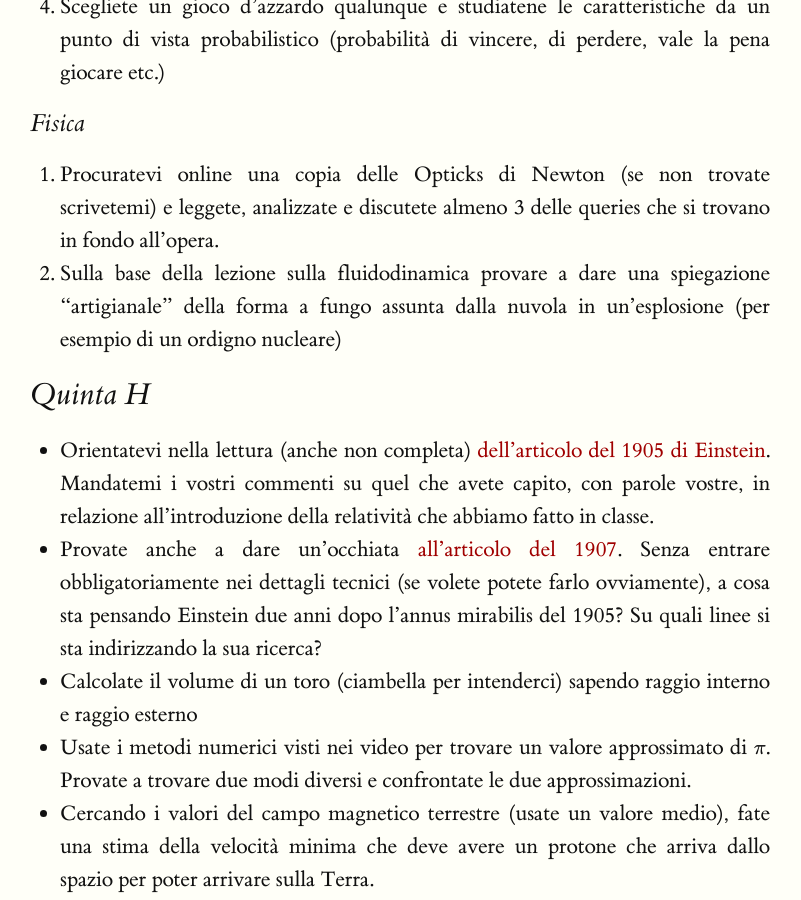
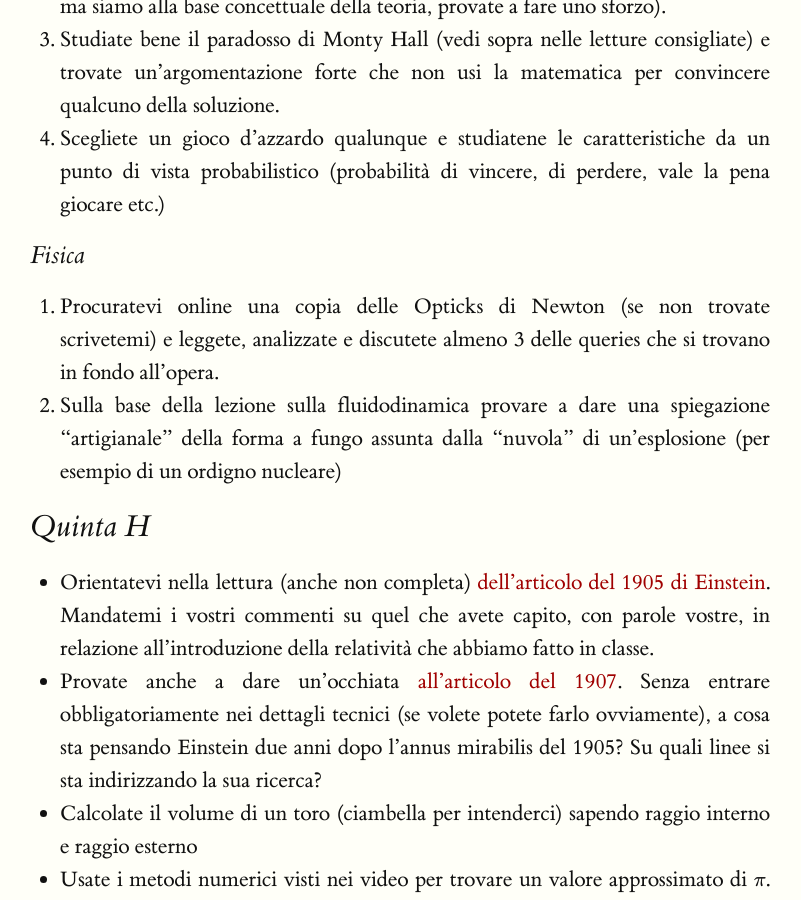
Before and after one commit to orporick/orporick.github.io, a Jekyll site: the page built from esilio.md, in a window 1280 px wide and 900 px high, scrolled down 6368 px. Shown: the whole window, without its empty margins (240-1041 px from the left). Built offline with Jekyll 4.4.1, drawn with Linux system fonts in a browser that asks for light colours; nearby versions of some CDN libraries; formulas are drawn with MathJax 3; some of the changed lines change nothing that is shown; some of the changed text lies outside the part shown.

Commit message:
Nuovo post

```diff
--- a/esilio.md
+++ b/esilio.md
@@ -66,6 +66,7 @@
 * [Velocità orbitale e trasferimento orbitale](https://www.youtube.com/watch?v=9s6qhRDMRFo)
 * [Applicazioni all'astrofisica - 1](https://www.youtube.com/watch?v=1cJIq_NnHho)
 * [Applicazioni all'astrofisica - 2](https://www.youtube.com/watch?v=PlVUShw8J4Q)
+* [Esercizio sulla gravitazione](https://youtu.be/rnptxGje5v4)
 * *Letture*
 	* [Esopianeti](http://orporick.github.io/lettere/2017/02/27/letterauniverso/) (solo la prima parte)
 	* [Forze di marea](http://orporick.github.io/lettere/2018/05/28/lettera-sulle-maree/)
@@ -162,6 +163,9 @@
 * [Integrali Impropri](https://www.youtube.com/watch?v=PjRsNqdms_w)
 * [Calcolo di volumi con integrali impropri](https://www.youtube.com/watch?v=rkJrO-wWid4)
 * [Esercizi su integrali](https://www.youtube.com/watch?v=sBHmUs_MJI4)
+* [Equazioni differenziali - Parte I](https://youtu.be/_FEXvt1TcWg)
+* [Esercizi su equazioni differenziali del primo ordine](https://youtu.be/vRT-yv1aZh8)
+* [Equazioni differenzali - Parte II](https://youtu.be/5jcSiTgNZKQ)
 
 ### Fisica
 * [Introduzione al k-calculus (parte prima)](https://www.youtube.com/watch?v=Klv2-67naQY)
@@ -220,7 +224,7 @@
    scrivetemi) e leggete, analizzate e discutete almeno 3 delle queries che si
    trovano in fondo all'opera.
 2. Sulla base della lezione sulla fluidodinamica provare a dare una spiegazione
-   "artigianale" della forma a fungo assunta dalla nuvola in un'esplosione (per
+   "artigianale" della forma a fungo assunta dalla "nuvola" di un'esplosione (per
    esempio di un ordigno nucleare)
 
 
```
